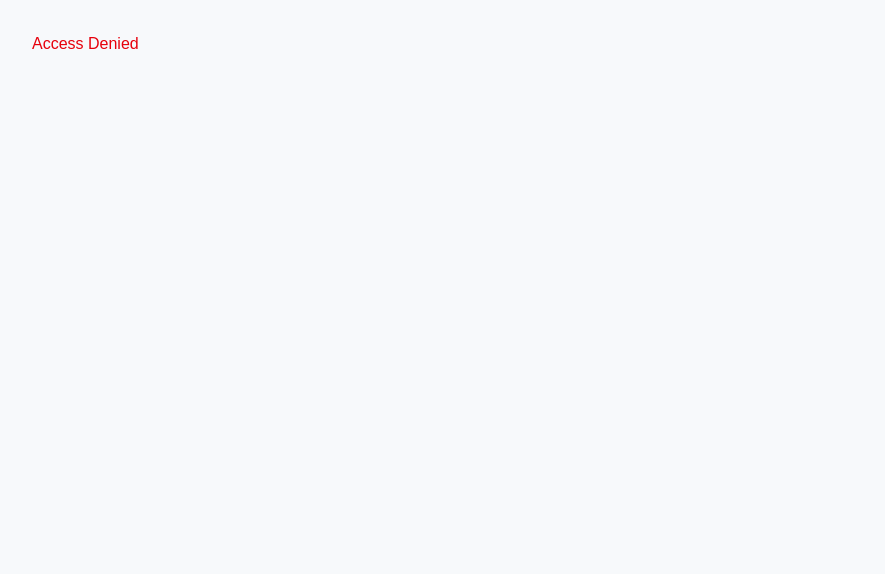
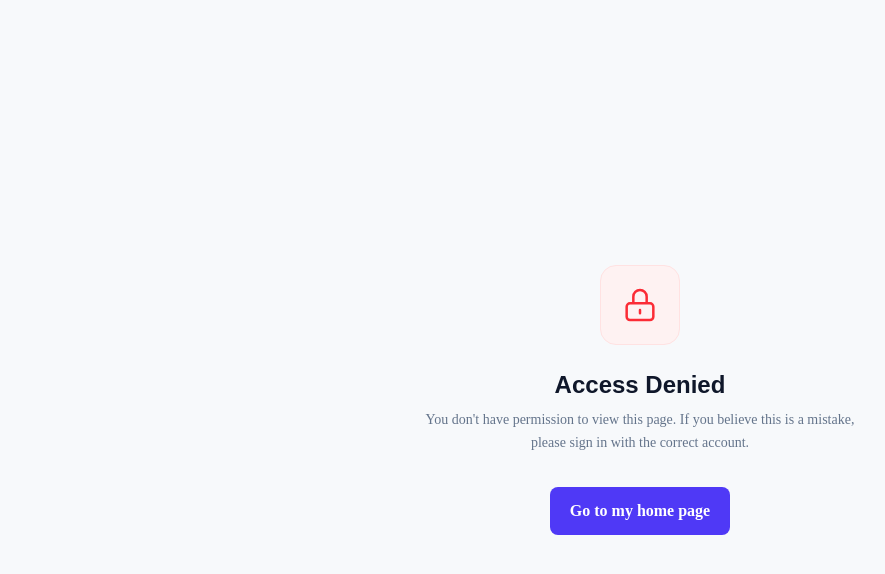
Before and after one commit to KasundiRanaweera/Application_Tracking_System-Frontend, a React (Vite) app: page /unauthorized in a window 1280 px wide. Shown: the top 574 px of the page, without its empty margins (0-885 px from the left). Built offline with nearby package versions, Linux system fonts and the light colour scheme; no server answers.

Commit message:
Add Unauthorized page with lock icon and role-aware home redirect

```diff
--- a/src/pages/UnauthorizedPage.jsx
+++ b/src/pages/UnauthorizedPage.jsx
@@ -1,3 +1,39 @@
+import { useNavigate } from 'react-router-dom'
+import { useAuth } from '../auth/AuthContext'
+import Button from '../components/ui/Button'
+
 export default function UnauthorizedPage() {
-  return <div className="p-8 text-red-600">Access Denied</div>
+  const { user } = useAuth()
+  const navigate = useNavigate()
+
+  const goHome = () => {
+    if (!user) navigate('/login')
+    else if (user.role === 'RECRUITER') navigate('/recruiter/dashboard')
+    else navigate('/jobs')
+  }
+
+  return (
+    <div className="min-h-screen bg-[#f7f9fb] flex items-center justify-center px-4">
+      <div className="text-center max-w-md">
+        <div className="w-20 h-20 bg-red-50 rounded-2xl flex items-center
+          justify-center mx-auto mb-6 border border-red-100">
+          <svg className="w-10 h-10 text-red-500" fill="none"
+            stroke="currentColor" viewBox="0 0 24 24">
+            <path strokeLinecap="round" strokeLinejoin="round" strokeWidth={1.5}
+              d="M12 15v2m-6 4h12a2 2 0 002-2v-6a2 2 0 00-2-2H6a2 2 0 00-2 2v6a2 2 0 002 2zm10-10V7a4 4 0 00-8 0v4h8z"/>
+          </svg>
+        </div>
+        <h1 className="text-2xl font-bold text-[#0f172a] font-[Hanken_Grotesk] mb-2">
+          Access Denied
+        </h1>
+        <p className="text-[#64748b] font-[Manrope] text-sm mb-8 leading-relaxed">
+          You don't have permission to view this page. If you believe this is a mistake,
+          please sign in with the correct account.
+        </p>
+        <Button onClick={goHome} size="lg">
+          Go to my home page
+        </Button>
+      </div>
+    </div>
+  )
 }
```
